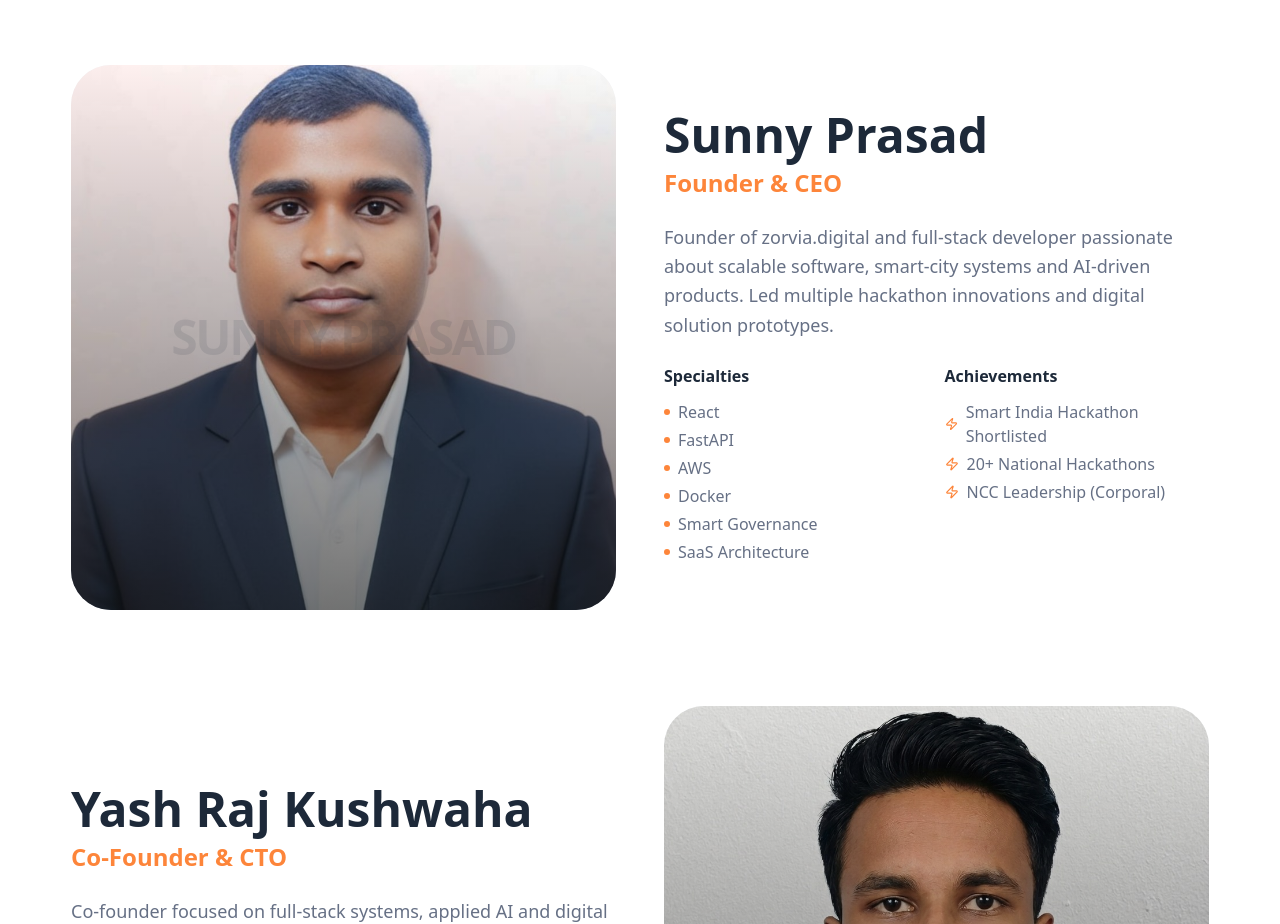
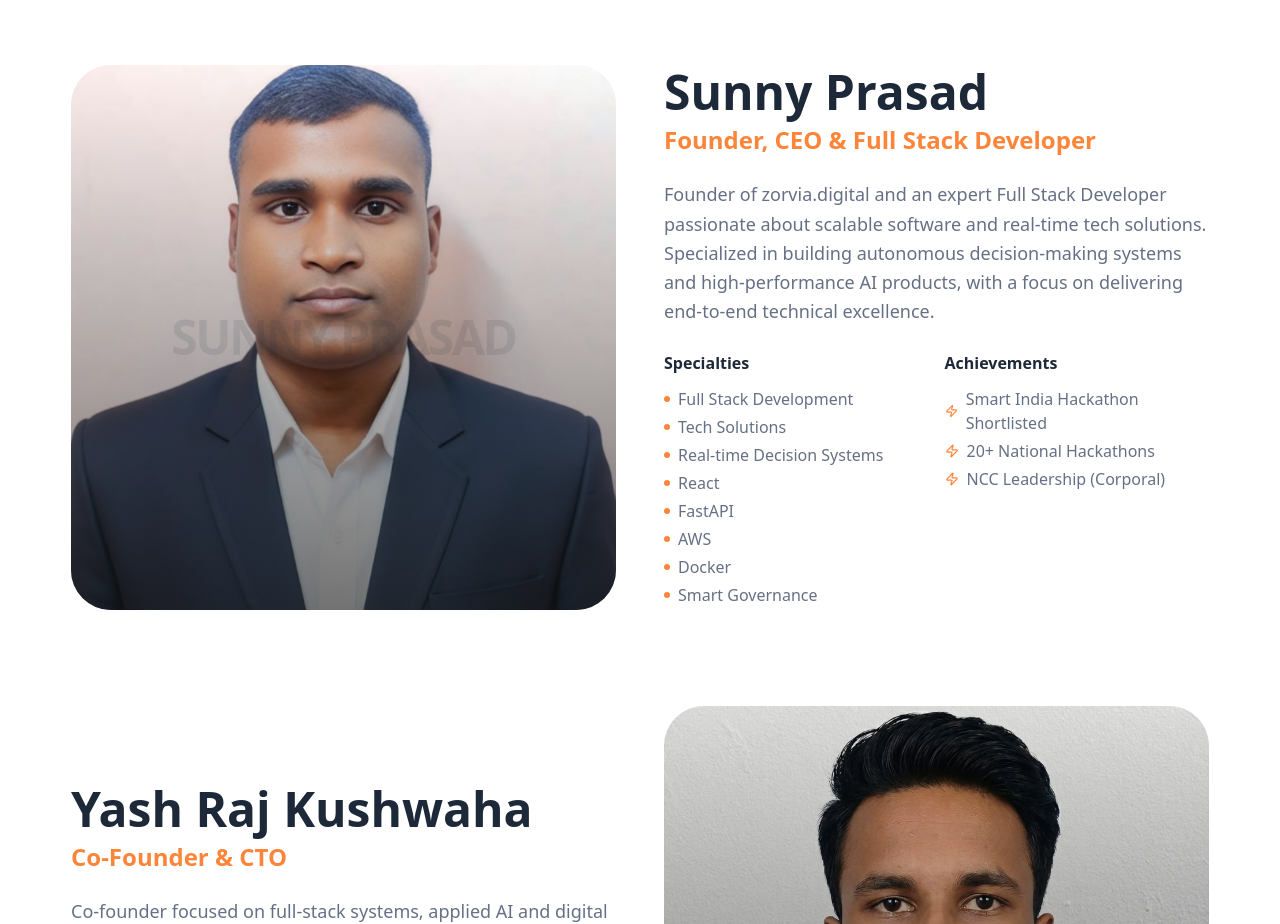
Before and after one commit to itzdevilsunny/zorvia02-portfolio, a Next.js app: page / in a window 1280 px wide. Shown: the part 1564-2488 px from the top of the page. Built offline with nearby package versions, Linux system fonts and the light colour scheme.

Commit message:
Update Sunny Prasad's profile details

```diff
--- a/src/data/data.ts
+++ b/src/data/data.ts
@@ -62,9 +62,9 @@ export interface CardData {
 export const teamMembers: TeamMember[] = [
   {
     name: "Sunny Prasad",
-    role: "Founder & CEO",
-    bio: "Founder of zorvia.digital and full-stack developer passionate about scalable software, smart-city systems and AI-driven products. Led multiple hackathon innovations and digital solution prototypes.",
-    specialties: ["React", "FastAPI", "AWS", "Docker", "Smart Governance", "SaaS Architecture"],
+    role: "Founder, CEO & Full Stack Developer",
+    bio: "Founder of zorvia.digital and an expert Full Stack Developer passionate about scalable software and real-time tech solutions. Specialized in building autonomous decision-making systems and high-performance AI products, with a focus on delivering end-to-end technical excellence.",
+    specialties: ["Full Stack Development", "Tech Solutions", "Real-time Decision Systems", "React", "FastAPI", "AWS", "Docker", "Smart Governance"],
     projects: ["Smart Campus Attendance Tracker", "Urban Pulse AI Dashboard", "Enterprise Modernization Platform"],
     achievements: ["Smart India Hackathon Shortlisted", "20+ National Hackathons", "NCC Leadership (Corporal)"],
     image: "/team/sunny.jpg", // Placeholder path
```
